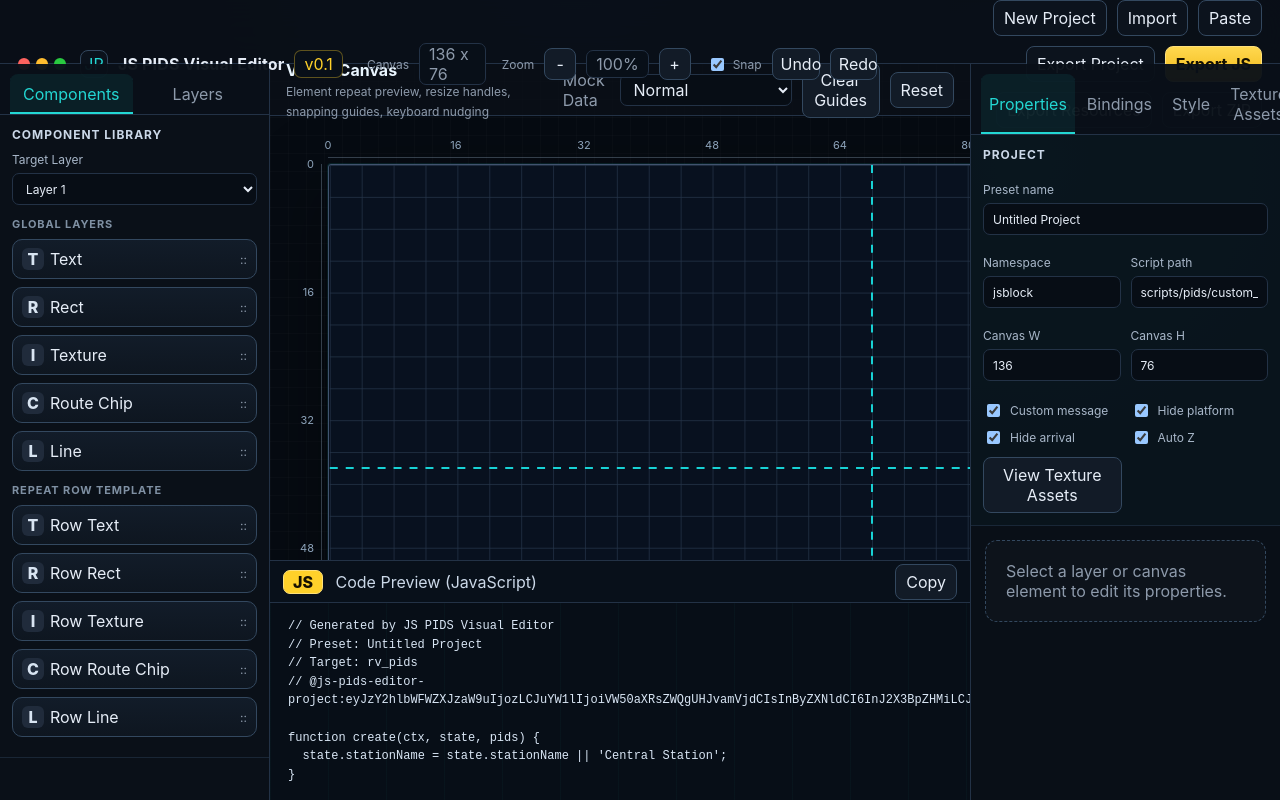
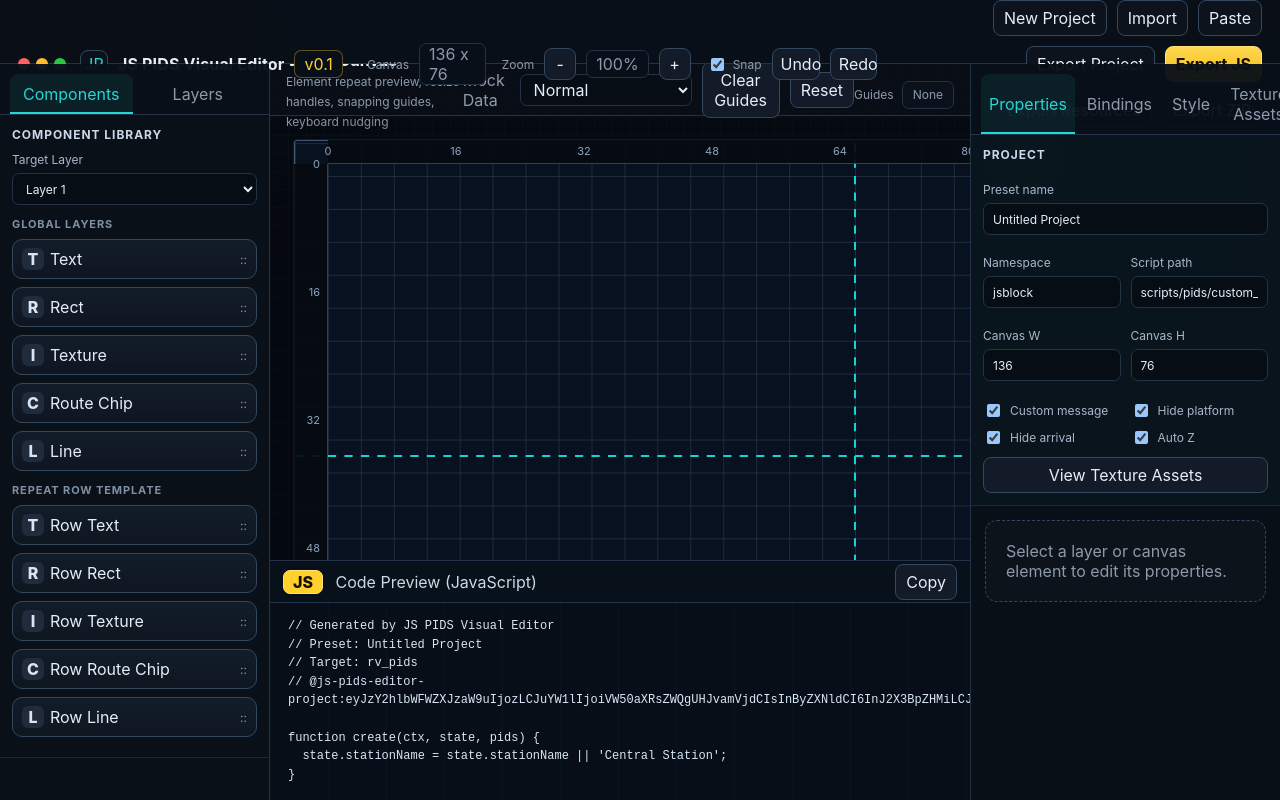
Before and after one commit to InfiniteGraphics/JCM-PIDS-Studio, a React (Vite) app: page / in a window 1280 px wide. Built offline with nearby package versions, Linux system fonts and the light colour scheme.

Commit message:
Fix guide deletion and ruler alignment

```diff
--- a/src/App.tsx
+++ b/src/App.tsx
@@ -435,6 +435,9 @@ export default function App() {
             onCreateGuide={(axis, value) => store.updateProject((draft) => {
               draft.guides.push({ id: uid('guide'), axis, value: round(value) });
             })}
+            onRemoveGuide={(id) => store.updateProject((draft) => {
+              draft.guides = draft.guides.filter((guide) => guide.id !== id);
+            })}
             onPointerMove={onCanvasPointerMove}
             onPointerUp={() => {
               setDragState(null);
--- a/src/components/canvasView.tsx
+++ b/src/components/canvasView.tsx
@@ -19,6 +19,7 @@ export function CanvasWorkbench({
   onReset,
   onClearGuides,
   onCreateGuide,
+  onRemoveGuide,
   onPointerMove,
   onPointerUp,
   onClearSelection,
@@ -37,6 +38,7 @@ export function CanvasWorkbench({
   onReset: () => void;
   onClearGuides: () => void;
   onCreateGuide: (axis: 'x' | 'y', value: number) => void;
+  onRemoveGuide: (id: string) => void;
   onPointerMove: (event: React.PointerEvent<SVGSVGElement>) => void;
   onPointerUp: () => void;
   onClearSelection: () => void;
@@ -64,12 +66,38 @@ export function CanvasWorkbench({
           <button onClick={onClearGuides} disabled={guides.length === 0}>Clear Guides</button>
           <button onClick={onReset}>Reset</button>
         </div>
+        <div className="guide-group">
+          <label>Guides</label>
+          <div className="guide-list">
+            {guides.length === 0 ? (
+              <span className="guide-empty">None</span>
+            ) : (
+              guides.map((guide) => (
+                <button
+                  key={guide.id}
+                  type="button"
+                  className="guide-chip"
+                  title={`Remove ${guide.axis.toUpperCase()} guide at ${guide.value.toFixed(1)}`}
+                  onClick={() => onRemoveGuide(guide.id)}
+                >
+                  {guide.axis.toUpperCase()} {guide.value.toFixed(1)}
+                </button>
+              ))
+            )}
+          </div>
+        </div>
       </div>
 
       <div
         className="canvas-stage"
-        style={{ '--canvas-width': `${project.canvas.width * zoom}px`, '--canvas-height': `${project.canvas.height * zoom}px` } as React.CSSProperties}
+        style={{
+          '--canvas-width': `${project.canvas.width * zoom}px`,
+          '--canvas-height': `${project.canvas.height * zoom}px`,
+          '--canvas-frame-width': `${project.canvas.width * zoom + 34}px`,
+          '--canvas-frame-height': `${project.canvas.height * zoom + 24}px`
+        } as React.CSSProperties}
       >
+        <div className="canvas-frame">
           <Rulers width={project.canvas.width} height={project.canvas.height} zoom={zoom} onCreateGuide={onCreateGuide} />
           <svg
             className="pids-canvas"
@@ -91,9 +119,31 @@ export function CanvasWorkbench({
             <line y1={project.canvas.height / 2} y2={project.canvas.height / 2} x1={0} x2={project.canvas.width} stroke="#18d2d5" strokeWidth="0.25" strokeDasharray="1 1" />
             {guides.map((guide) =>
               guide.axis === 'x' ? (
-              <line key={guide.id} x1={guide.value} x2={guide.value} y1={0} y2={project.canvas.height} className="guide-line" />
+                <line
+                  key={guide.id}
+                  x1={guide.value}
+                  x2={guide.value}
+                  y1={0}
+                  y2={project.canvas.height}
+                  className="guide-line"
+                  onPointerDown={(event) => {
+                    event.stopPropagation();
+                    onRemoveGuide(guide.id);
+                  }}
+                />
               ) : (
-              <line key={guide.id} x1={0} x2={project.canvas.width} y1={guide.value} y2={guide.value} className="guide-line" />
+                <line
+                  key={guide.id}
+                  x1={0}
+                  x2={project.canvas.width}
+                  y1={guide.value}
+                  y2={guide.value}
+                  className="guide-line"
+                  onPointerDown={(event) => {
+                    event.stopPropagation();
+                    onRemoveGuide(guide.id);
+                  }}
+                />
               )
             )}
             {renderedElements.map((rendered) => (
@@ -108,6 +158,7 @@ export function CanvasWorkbench({
               />
             ))}
           </svg>
+        </div>
       </div>
     </section>
   );
@@ -129,7 +180,8 @@ function ElementView({
   onResizeStart: (event: React.PointerEvent<SVGRectElement>, element: PidsElement, rowIndex: number | undefined, handle: ResizeHandle) => void;
 }) {
   const { element, x, y, rowIndex } = rendered;
-  const context = { runtime, rowIndex };
+  const previewRowIndex = typeof rowIndex === 'number' && runtime.rows > 0 ? rowIndex % runtime.rows : rowIndex;
+  const context = { runtime, rowIndex: previewRowIndex };
   const isTemplateInstance = typeof rowIndex === 'number' && element.parentId === 'rowTemplate' && Boolean(element.repeat?.enabled);
 
   if (element.kind === 'rect') {
--- a/src/components/common.tsx
+++ b/src/components/common.tsx
@@ -110,13 +110,15 @@ export function Rulers({
   zoom: number;
   onCreateGuide?: (axis: 'x' | 'y', value: number) => void;
 }) {
+  const rulerXOffset = 34;
+  const rulerYOffset = 24;
   const xTicks = [0, 16, 32, 48, 64, 80, 96, 112, 128, width].filter((item, index, arr) => arr.indexOf(item) === index && item <= width);
   const yTicks = [0, 16, 32, 48, 64, height].filter((item, index, arr) => arr.indexOf(item) === index && item <= height);
   return (
     <>
       <div
         className="ruler ruler-x"
-        style={{ width: width * zoom }}
+        style={{ left: `${rulerXOffset}px`, width: `calc(100% - ${rulerXOffset}px)` }}
         onPointerDown={(event) => {
           const rect = event.currentTarget.getBoundingClientRect();
           const value = ((event.clientX - rect.left) / zoom);
@@ -131,7 +133,7 @@ export function Rulers({
       </div>
       <div
         className="ruler ruler-y"
-        style={{ height: height * zoom }}
+        style={{ top: `${rulerYOffset}px`, height: `calc(100% - ${rulerYOffset}px)` }}
         onPointerDown={(event) => {
           const rect = event.currentTarget.getBoundingClientRect();
           const value = ((event.clientY - rect.top) / zoom);
--- a/src/styles.css
+++ b/src/styles.css
@@ -203,6 +203,7 @@ pre {
 }
 
 .sidebar {
+  min-width: 0;
   min-height: 0;
   overflow: auto;
   border-right: 1px solid var(--line);
@@ -266,6 +267,7 @@ pre {
 }
 
 .panel-section {
+  min-width: 0;
   padding: 12px;
   border-bottom: 1px solid rgba(35, 50, 70, 0.65);
 }
@@ -326,11 +328,24 @@ pre {
   margin-bottom: 6px;
 }
 
+.layer-group.drop-enabled {
+  border: 1px dashed rgba(35, 215, 211, 0.2);
+  border-radius: 10px;
+}
+
+.layer-group.drop-enabled:hover {
+  border-color: rgba(35, 215, 211, 0.45);
+  background: rgba(35, 215, 211, 0.04);
+}
+
 .layer-group-title {
   color: #b6c5d8;
   font-weight: 700;
   font-size: 12px;
   padding: 8px 6px;
+  display: flex;
+  align-items: center;
+  gap: 6px;
 }
 
 .layer-row {
@@ -404,16 +419,26 @@ pre {
 
 .canvas-stage {
   position: relative;
-  display: grid;
-  place-items: center;
+  display: flex;
+  align-items: flex-start;
+  justify-content: flex-start;
   overflow: auto;
   min-height: 0;
-  padding: 48px 48px 28px 58px;
+  padding: 24px 24px 28px;
+}
+
+.canvas-frame {
+  position: relative;
+  width: var(--canvas-frame-width);
+  height: var(--canvas-frame-height);
+  min-width: var(--canvas-frame-width);
+  min-height: var(--canvas-frame-height);
 }
 
 .pids-canvas {
-  width: var(--canvas-width);
-  height: var(--canvas-height);
+  display: block;
+  width: 100%;
+  height: 100%;
   border: 1px solid #41536f;
   border-radius: 3px;
   background: #08111f;
@@ -446,13 +471,17 @@ pre {
   color: #8da3ba;
   font-size: 11px;
   user-select: none;
-  pointer-events: none;
+  pointer-events: auto;
+  cursor: crosshair;
+  z-index: 2;
+  background: rgba(6, 11, 18, 0.92);
 }
 
 .ruler-x {
   height: 24px;
-  top: 18px;
-  left: 58px;
+  top: 0;
+  left: 34px;
+  width: calc(100% - 34px);
   border-bottom: 1px solid rgba(141, 163, 186, 0.35);
 }
 
@@ -464,8 +493,9 @@ pre {
 
 .ruler-y {
   width: 34px;
-  top: 48px;
-  left: 18px;
+  top: 0;
+  left: 0;
+  height: 100%;
   border-right: 1px solid rgba(141, 163, 186, 0.35);
 }
 
@@ -473,6 +503,57 @@ pre {
   position: absolute;
   right: 7px;
   transform: translateY(-50%);
+}
+
+.guide-line {
+  stroke: #ffb347;
+  stroke-width: 0.35;
+  stroke-dasharray: 1 1;
+  pointer-events: stroke;
+  cursor: pointer;
+}
+
+.guide-group {
+  display: flex;
+  align-items: center;
+  gap: 8px;
+  color: var(--muted);
+  margin-top: 10px;
+}
+
+.guide-group label {
+  font-size: 12px;
+}
+
+.guide-list {
+  display: flex;
+  flex-wrap: wrap;
+  gap: 6px;
+}
+
+.guide-chip,
+.guide-empty {
+  min-height: 28px;
+  border-radius: 7px;
+  border: 1px solid var(--line);
+  background: #0a111b;
+  color: #b9c6d6;
+  padding: 0 10px;
+  display: inline-flex;
+  align-items: center;
+}
+
+.guide-chip {
+  cursor: pointer;
+}
+
+.guide-chip:hover {
+  border-color: var(--amber);
+  color: #fff2b3;
+}
+
+.guide-empty {
+  color: #738497;
 }
 
 .code-panel {
@@ -576,6 +657,10 @@ pre {
   gap: 8px;
 }
 
+.button-row.single {
+  grid-template-columns: 1fr;
+}
+
 .button-row .danger {
   border-color: rgba(255, 102, 102, 0.55);
   color: #ffb3b3;
@@ -600,6 +685,98 @@ pre {
   color: #b8c7d9;
   font-size: 11px;
   line-height: 1.45;
+}
+
+.panel-header-row {
+  display: flex;
+  align-items: center;
+  justify-content: space-between;
+  gap: 12px;
+}
+
+.ghost-inline {
+  min-height: 28px;
+  padding: 4px 10px;
+}
+
+.texture-assets-list {
+  display: grid;
+  gap: 12px;
+  min-width: 0;
+  width: 100%;
+}
+
+.texture-asset-card {
+  display: grid;
+  grid-template-columns: 84px minmax(0, 1fr);
+  align-items: start;
+  gap: 12px;
+  padding: 12px;
+  border: 1px solid var(--line);
+  border-radius: 12px;
+  background: rgba(255, 255, 255, 0.02);
+  min-width: 0;
+  overflow: hidden;
+}
+
+.texture-asset-thumb,
+.asset-preview-frame {
+  max-width: 100%;
+  width: 100%;
+  height: 84px;
+  border: 1px solid var(--line);
+  border-radius: 10px;
+  background:
+    linear-gradient(45deg, rgba(255,255,255,0.04) 25%, transparent 25%, transparent 75%, rgba(255,255,255,0.04) 75%),
+    linear-gradient(45deg, rgba(255,255,255,0.04) 25%, transparent 25%, transparent 75%, rgba(255,255,255,0.04) 75%),
+    #0a121c;
+  background-size: 16px 16px;
+  background-position: 0 0, 8px 8px;
+  overflow: hidden;
+  display: grid;
+  place-items: center;
+}
+
+.texture-asset-thumb img,
+.asset-preview-frame img {
+  max-width: 100%;
+  max-height: 100%;
+  width: auto;
+  height: auto;
+  min-width: 0;
+  min-height: 0;
+  object-fit: contain;
+  display: block;
+}
+
+.texture-asset-fields {
+  min-width: 0;
+  overflow: hidden;
+  display: grid;
+  gap: 8px;
+  align-content: start;
+}
+
+.texture-asset-fields .field {
+  min-width: 0;
+}
+
+.texture-asset-meta {
+  color: var(--muted);
+  font-size: 11px;
+  line-height: 1.35;
+  overflow-wrap: anywhere;
+}
+
+.asset-preview-inline {
+  margin-top: 6px;
+  max-width: 100%;
+  overflow: hidden;
+}
+
+.asset-preview-frame {
+  max-width: 180px;
+  height: 120px;
 }
 
 @media (max-width: 1300px) {
```
Lines whose indentation alone changed are shown as unchanged.
